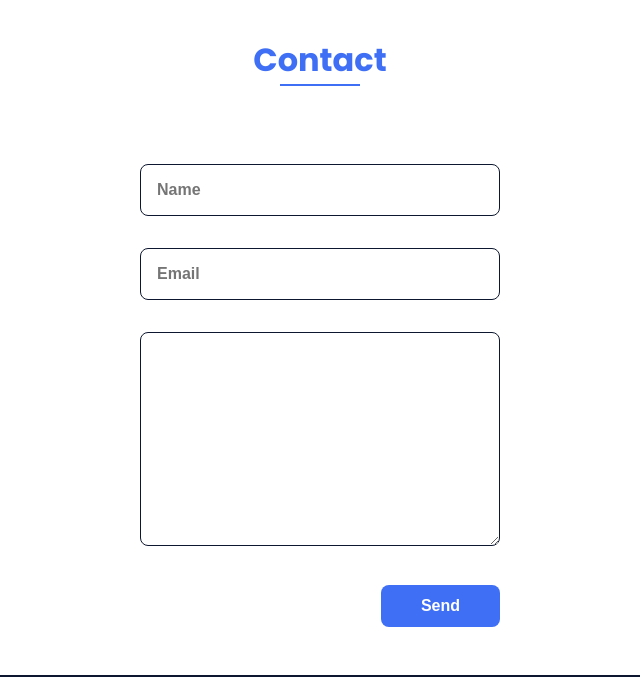
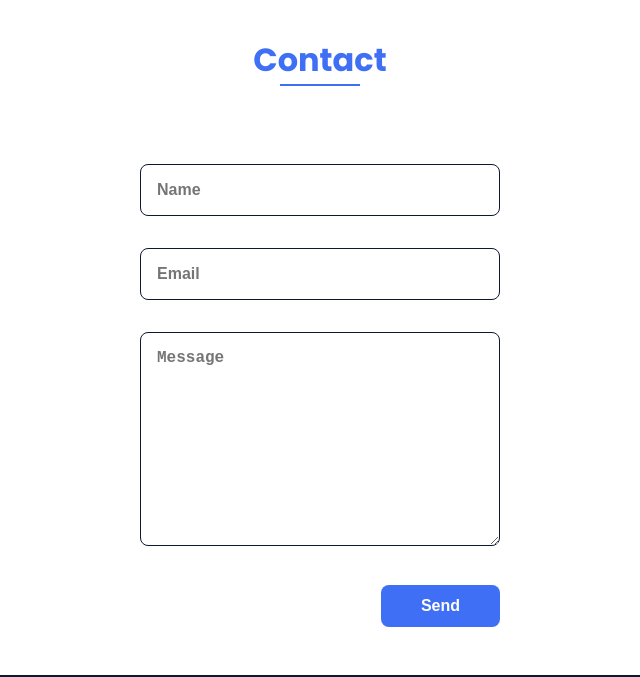
Before and after one commit to Thiruvarasan-007/thiruvarasan.github.io, a plain HTML site: page index.html in a window 1280 px wide. Shown: the part 3140-3817 px from the top of the page, 320-960 px from the left. Drawn offline with nearby package versions, Linux system fonts and the light colour scheme.

Commit message:
Update index.html

```diff
--- a/index.html
+++ b/index.html
@@ -118,17 +118,26 @@
 
             <!--===== CONTACT =====-->
             <section class="contact section" id="contact">
-                <h2 class="section-title">Contact</h2>
+    <h2 class="section-title">Contact</h2>
 
-                <div class="contact__container bd-grid">
-                    <form action="" class="contact__form">
-                        <input type="text" placeholder="Name" class="contact__input">
-                        <input type="mail" placeholder="Email" class="contact__input">
-                        <textarea name="" id="" cols="0" rows="10" class="contact__input"></textarea>
-                        <input type="button" value="Send" class="contact__button button">
-                    </form>
-                </div>
-            </section>
+    <div class="contact__container bd-grid">
+        <form action="mailto:thiruvarasan363@gmail.com"
+              method="post"
+              enctype="text/plain"
+              class="contact__form">
+
+            <input type="text" name="Name" placeholder="Name" class="contact__input" required>
+
+            <input type="email" name="Email" placeholder="Email" class="contact__input" required>
+
+            <textarea name="Message" placeholder="Message"
+                      rows="10" class="contact__input" required></textarea>
+
+            <input type="submit" value="Send" class="contact__button button">
+        </form>
+    </div>
+</section>
+
         </main>
 
         <!--===== FOOTER =====-->
```
